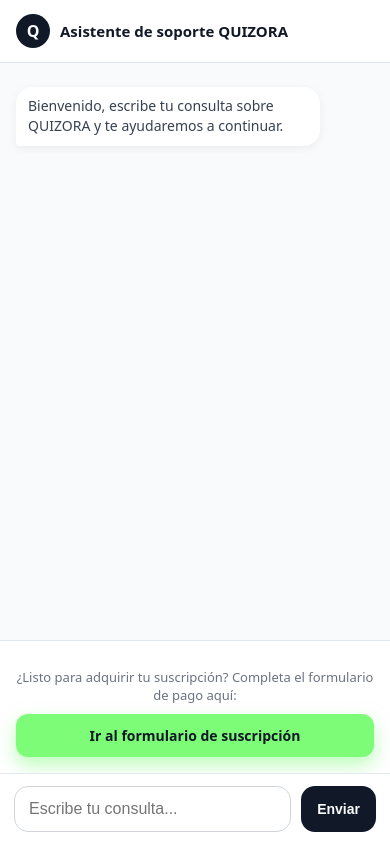
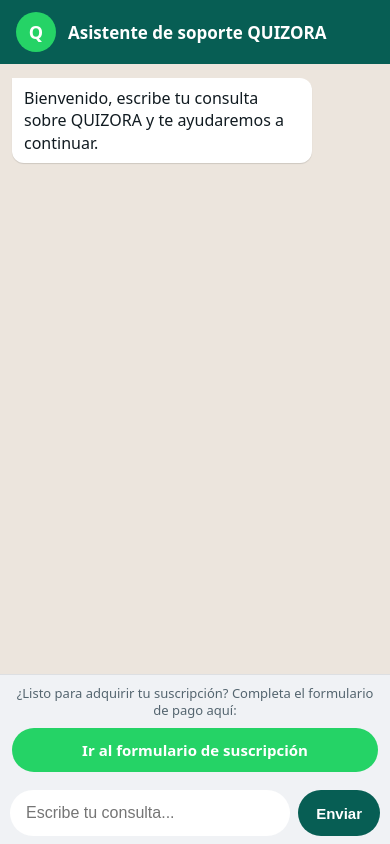
Before and after one commit to vima-vip/quizora-support-services, a Flask app: page /widget in a window 390 px wide. Run offline with Flask 3, Linux system fonts and the light colour scheme.

Commit message:
Refactor chat widget and subscription form styles
Updated styles for chat widget and subscription form, improved responsiveness and added new design elements.

```diff
--- a/static/widget.css
+++ b/static/widget.css
@@ -2,9 +2,20 @@
    ESTILOS GENERALES
    ================================= */
 
-.quizora-chat-widget,
-.subscription-simple,
-.admin-card {
+html,
+body {
+  width: 100%;
+  max-width: 100%;
+  margin: 0;
+  padding: 0;
+}
+
+body {
+  min-height: 100vh;
+  overflow-x: hidden;
+  overflow-y: auto;
+  -webkit-overflow-scrolling: touch;
+  background: #ffffff;
   font-family: system-ui, -apple-system, BlinkMacSystemFont, "Segoe UI", sans-serif;
 }
 
@@ -13,9 +24,11 @@
    ================================= */
 
 .quizora-chat-widget {
-  width: 100%;
-  max-width: 420px;
-  margin: 24px auto;
+  width: min(92vw, 980px);
+  max-width: 980px;
+  height: min(78vh, 760px);
+  min-height: 620px;
+  margin: 32px auto;
   overflow: hidden;
   display: flex;
   flex-direction: column;
@@ -30,7 +43,7 @@
   display: flex;
   align-items: center;
   gap: 10px;
-  padding: 10px 12px;
+  padding: 16px 20px;
   border-bottom: 1px solid rgba(148, 163, 184, 0.45);
   background: #f9fafb;
 }
@@ -39,69 +52,102 @@
   display: flex;
   align-items: center;
   justify-content: center;
-  width: 28px;
-  height: 28px;
+  width: 38px;
+  height: 38px;
   border-radius: 50%;
   background: #111827;
   color: #f9fafb;
-  font-size: 14px;
+  font-size: 18px;
   font-weight: 700;
 }
 
 .widget-header-text {
   color: #111827;
-  font-size: 13px;
+  font-size: 16px;
   font-weight: 600;
 }
 
 .chat-messages {
-  min-height: 180px;
-  max-height: 260px;
+  flex: 1 1 auto;
+  min-height: 0;
+  max-height: none;
   overflow-y: auto;
-  padding: 10px 12px;
+  padding: 22px;
   box-sizing: border-box;
   background: #f9fafb;
+  font-size: 15px;
+}
+
+.msg-user,
+.msg-bot {
+  display: block;
+  width: fit-content;
+  max-width: 72%;
+  padding: 11px 14px;
+  font-size: 15px;
+  line-height: 1.5;
+  word-wrap: break-word;
+  overflow-wrap: anywhere;
 }
 
 .msg-user {
-  display: inline-block;
-  margin: 6px 0;
-  padding: 4px 8px;
-  border-radius: 12px;
-  background: rgba(219, 234, 254, 0.9);
+  margin: 6px 0 6px auto;
+  border-radius: 16px 16px 4px 16px;
+  background: rgba(219, 234, 254, 0.95);
   color: #2563eb;
   font-weight: 600;
-  text-align: right;
+  text-align: left;
 }
 
 .msg-bot {
-  margin: 6px 0;
+  margin: 6px auto 6px 0;
+  border-radius: 16px 16px 16px 4px;
+  background: #ffffff;
+  box-shadow: 0 2px 8px rgba(15, 23, 42, 0.06);
   color: #374151;
   font-weight: 500;
   text-align: left;
 }
 
+.chat-link {
+  display: inline-block;
+  margin: 8px auto 12px 0;
+  padding: 9px 12px;
+  border-radius: 10px;
+  background: #2563eb;
+  box-shadow: 0 6px 14px rgba(37, 99, 235, 0.2);
+  color: #ffffff;
+  font-size: 13px;
+  font-weight: 700;
+  text-decoration: none;
+}
+
+.chat-link:hover {
+  background: #1d4ed8;
+}
+
 .payment-link-wrapper {
-  padding: 10px 12px 14px;
+  padding: 16px 20px;
   border-top: 1px solid rgba(148, 163, 184, 0.35);
   background: #f9fafb;
   text-align: center;
 }
 
 .payment-link-text {
-  margin-bottom: 6px;
+  margin-bottom: 10px;
   color: #6b7280;
-  font-size: 12px;
+  font-size: 14px;
+  line-height: 1.4;
 }
 
 .payment-link-btn {
   display: inline-block;
-  padding: 8px 18px;
-  border-radius: 999px;
+  padding: 11px 24px;
+  border-radius: 12px;
   background: #7cfc77;
   box-shadow: 0 8px 18px rgba(124, 252, 119, 0.5);
   color: #111827;
-  font-size: 13px;
+  font-size: 14px;
   font-weight: 600;
   text-decoration: none;
 }
@@ -112,19 +158,21 @@
 
 .chat-input-row {
   display: flex;
-  gap: 8px;
-  padding: 10px 12px;
+  gap: 12px;
+  padding: 14px 20px;
   border-top: 1px solid rgba(148, 163, 184, 0.45);
   background: #ffffff;
 }
 
 #chat-input {
   flex: 1;
-  padding: 8px 10px;
+  min-width: 0;
+  min-height: 48px;
+  padding: 11px 16px;
   border: 1px solid #d1d5db;
-  border-radius: 999px;
+  border-radius: 14px;
   box-sizing: border-box;
-  font-size: 13px;
+  font-size: 15px;
 }
 
 #chat-input:focus {
@@ -134,12 +182,13 @@
 }
 
 #chat-send {
-  padding: 8px 14px;
-  border: 0;
-  border-radius: 999px;
+  min-height: 48px;
+  padding: 11px 22px;
+  border: none;
+  border-radius: 14px;
   background: #111827;
   color: #f9fafb;
-  font-size: 13px;
+  font-size: 15px;
   font-weight: 600;
   cursor: pointer;
 }
@@ -179,7 +228,6 @@
   text-align: center;
 }
 
-/* Aviso azul: creación de credenciales */
 .credentials-notice {
   margin: 16px 0 18px;
   padding: 16px;
@@ -317,6 +365,7 @@
   border-radius: 18px;
   background: #ffffff;
   box-shadow: 0 16px 36px rgba(15, 23, 42, 0.18);
+  font-family: system-ui, -apple-system, BlinkMacSystemFont, "Segoe UI", sans-serif;
 }
 
 .admin-header {
@@ -401,7 +450,7 @@
 }
 
 /* =================================
-   MODALES: ÉXITO Y ERROR
+   MODALES
    ================================= */
 
 .success-modal-overlay,
@@ -576,7 +625,7 @@
 }
 
 /* =================================
-   DISEÑO RESPONSIVO
+   RESPONSIVE TABLET Y MÓVIL
    ================================= */
 
 @media (max-width: 768px) {
@@ -593,15 +642,223 @@
   }
 }
 
-@media (max-width: 520px) {
+/* =================================
+   CHAT ESTILO WHATSAPP EN CELULAR
+   ================================= */
+
+@media (max-width: 600px) {
+  html,
+  body {
+    width: 100%;
+    max-width: 100%;
+    margin: 0;
+    padding: 0;
+  }
+
+  body {
+    min-height: 100dvh;
+    overflow-x: hidden;
+    overflow-y: auto;
+    background: #ffffff;
+  }
+
+  .quizora-chat-widget {
+    position: fixed;
+    inset: 0;
+    z-index: 1000;
+    width: 100%;
+    max-width: none;
+    height: 100dvh;
+    min-height: 100dvh;
+    margin: 0;
+    border: 0;
+    border-radius: 0;
+    box-shadow: none;
+    background: #ece5dd;
+  }
+
+  .widget-header {
+    flex: 0 0 auto;
+    gap: 12px;
+    padding: calc(12px + env(safe-area-inset-top)) 16px 12px;
+    border: 0;
+    background: #075e54;
+    color: #ffffff;
+  }
+
+  .widget-header-logo {
+    width: 40px;
+    height: 40px;
+    background: #25d366;
+    color: #ffffff;
+    font-size: 18px;
+  }
+
+  .widget-header-text {
+    color: #ffffff;
+    font-size: 17px;
+    font-weight: 600;
+  }
+
+  .chat-messages {
+    display: flex;
+    flex-direction: column;
+    gap: 8px;
+    flex: 1 1 auto;
+    min-height: 0;
+    max-height: none;
+    padding: 14px 12px;
+    overflow-y: auto;
+    -webkit-overflow-scrolling: touch;
+    background: #ece5dd;
+    font-size: 16px;
+  }
+
+  .msg-user,
+  .msg-bot {
+    display: block;
+    width: fit-content;
+    max-width: 82%;
+    margin: 0;
+    padding: 9px 12px;
+    box-sizing: border-box;
+    box-shadow: 0 1px 1px rgba(0, 0, 0, 0.13);
+    font-size: 16px;
+    font-weight: 400;
+    line-height: 1.4;
+    text-align: left;
+    word-wrap: break-word;
+    overflow-wrap: anywhere;
+  }
+
+  .msg-bot {
+    align-self: flex-start;
+    border-radius: 0 12px 12px 12px;
+    background: #ffffff;
+    color: #111b21;
+  }
+
+  .msg-user {
+    align-self: flex-end;
+    margin-left: auto;
+    border-radius: 12px 0 12px 12px;
+    background: #dcf8c6;
+    color: #111b21;
+  }
+
+  .chat-link {
+    align-self: flex-start;
+    max-width: 82%;
+    margin: 0;
+    padding: 11px 14px;
+    border-radius: 12px;
+    background: #25d366;
+    box-shadow: 0 1px 2px rgba(0, 0, 0, 0.18);
+    color: #ffffff;
+    font-size: 15px;
+    font-weight: 700;
+  }
+
+  .payment-link-wrapper {
+    flex: 0 0 auto;
+    display: flex;
+    flex-direction: column;
+    gap: 8px;
+    padding: 10px 12px;
+    border-top: 1px solid rgba(0, 0, 0, 0.08);
+    background: #f0f2f5;
+  }
+
+  .payment-link-text {
+    margin: 0;
+    color: #54656f;
+    font-size: 13px;
+    line-height: 1.35;
+  }
+
+  .payment-link-btn {
+    width: 100%;
+    padding: 12px 16px;
+    box-sizing: border-box;
+    border-radius: 24px;
+    background: #25d366;
+    box-shadow: none;
+    color: #ffffff;
+    font-size: 15px;
+    font-weight: 700;
+    text-align: center;
+  }
+
+  .chat-input-row {
+    flex: 0 0 auto;
+    align-items: center;
+    gap: 8px;
+    padding: 8px 10px calc(8px + env(safe-area-inset-bottom));
+    border: 0;
+    background: #f0f2f5;
+  }
+
+  #chat-input {
+    flex: 1;
+    min-width: 0;
+    min-height: 46px;
+    padding: 10px 16px;
+    border: 0;
+    border-radius: 24px;
+    background: #ffffff;
+    font-size: 16px;
+  }
+
+  #chat-input:focus {
+    border: 0;
+    outline: none;
+    box-shadow: none;
+  }
+
+  #chat-send {
+    flex: 0 0 auto;
+    min-width: 76px;
+    min-height: 46px;
+    padding: 0 18px;
+    border-radius: 24px;
+    background: #075e54;
+    color: #ffffff;
+    font-size: 15px;
+    font-weight: 700;
+  }
+
+  #chat-send:disabled {
+    opacity: 0.6;
+  }
+
   .subscription-simple {
-    margin: 16px 12px;
-    padding: 20px 18px;
-    border-radius: 16px;
+    max-width: 100%;
+    margin: 12px;
+    padding: 18px 16px 24px;
+    border-radius: 18px;
   }
 
   .subscription-title {
     font-size: 22px;
+  }
+
+  .subscription-form-simple {
+    gap: 10px;
+  }
+
+  .subscription-form-simple input,
+  .subscription-form-simple select {
+    min-height: 46px;
+    font-size: 16px;
+  }
+
+  .subscription-btn {
+    min-height: 48px;
+    font-size: 15px;
+  }
+
+  .yape-qr-img {
+    width: min(100%, 230px);
   }
 
   .success-modal,
@@ -622,162 +879,6 @@
   }
 
   .chat-messages {
-    max-height: 260px;
-  }
-
-
-/* =================================
-   CHAT A PANTALLA COMPLETA EN CELULAR
-   ================================= */
-
-@media (max-width: 600px) {
-  html,
-  body {
-    width: 100%;
-    min-height: 100%;
-    margin: 0;
-  }
-
-  body {
-    overflow: hidden;
-  }
-
-  .quizora-chat-widget {
-    position: fixed;
-    inset: 0;
-    z-index: 1000;
-    width: 100%;
-    max-width: none;
-    height: 100dvh;
-    min-height: 100dvh;
-    margin: 0;
-    border: 0;
-    border-radius: 0;
-    box-shadow: none;
-    background: #f8fafc;
-  }
-
-  .widget-header {
-    flex: 0 0 auto;
-    padding: calc(14px + env(safe-area-inset-top)) 16px 14px;
-    border-bottom: 1px solid #e2e8f0;
-    background: #ffffff;
-  }
-
-  .widget-header-logo {
-    width: 34px;
-    height: 34px;
-    font-size: 16px;
-  }
-
-  .widget-header-text {
-    font-size: 15px;
-  }
-
-  .chat-messages {
-    flex: 1 1 auto;
-    min-height: 0;
     max-height: none;
-    padding: 18px 16px;
-    overflow-y: auto;
-    -webkit-overflow-scrolling: touch;
-    background: #f8fafc;
-    font-size: 14px;
-  }
-
-  .msg-user,
-  .msg-bot {
-    max-width: 85%;
-    line-height: 1.45;
-  }
-
-  .msg-user {
-    float: right;
-    clear: both;
-    margin-left: 15%;
-    padding: 9px 12px;
-    border-radius: 16px 16px 4px 16px;
-  }
-
-  .msg-bot {
-    clear: both;
-    margin-right: 15%;
-    padding: 9px 12px;
-    border-radius: 16px 16px 16px 4px;
-    background: #ffffff;
-    box-shadow: 0 2px 8px rgba(15, 23, 42, 0.06);
-  }
-
-  .payment-link-wrapper {
-    flex: 0 0 auto;
-    padding: 14px 16px 16px;
-    border-top: 1px solid #e2e8f0;
-    background: #ffffff;
-  }
-
-  .payment-link-text {
-    margin-bottom: 10px;
-    font-size: 13px;
-    line-height: 1.4;
-  }
-
-  .payment-link-btn {
-    width: 100%;
-    padding: 12px 16px;
-    box-sizing: border-box;
-    border-radius: 12px;
-    font-size: 14px;
-    text-align: center;
-  }
-
-  .chat-input-row {
-    flex: 0 0 auto;
-    gap: 10px;
-    padding: 12px 14px calc(12px + env(safe-area-inset-bottom));
-    border-top: 1px solid #e2e8f0;
-    background: #ffffff;
-  }
-
-  #chat-input {
-    min-width: 0;
-    min-height: 46px;
-    padding: 10px 14px;
-    border-radius: 14px;
-    font-size: 16px;
-  }
-
-  #chat-send {
-    min-height: 46px;
-    padding: 10px 16px;
-    border-radius: 14px;
-    font-size: 14px;
   }
 }
-
-}
-
-
-.chat-link {
-  display: inline-block;
-  clear: both;
-  margin: 8px 0 12px;
-  padding: 9px 12px;
-  border-radius: 10px;
-  background: #2563eb;
-  box-shadow: 0 6px 14px rgba(37, 99, 235, 0.2);
-  color: #ffffff;
-  font-size: 13px;
-  font-weight: 700;
-  text-decoration: none;
-}
-
-.chat-link:hover {
-  background: #1d4ed8;
-}
-
-@media (max-width: 600px) {
-  .chat-link {
-    max-width: 85%;
-    box-sizing: border-box;
-  }
-}
```
